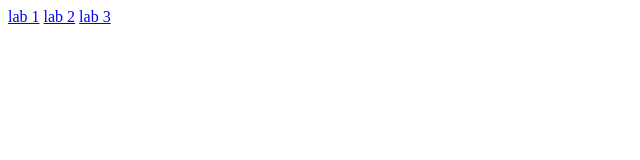
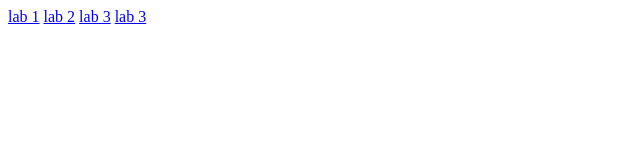
Before and after one commit to Sumbal-Zahra/wad-labs, a plain HTML site: page index.html in a window 1280 px wide. Shown: the full height of the page, 0-640 px from the left. Drawn offline with Linux system fonts and the light colour scheme.

Commit message:
Update index.html

```diff
--- a/index.html
+++ b/index.html
@@ -1,3 +1,4 @@
 <a href="https://Sumbal-Zahra.github.io/wad-labs/lab1">lab 1</a>
 <a href="https://Sumbal-Zahra.github.io/wad-labs/lab2">lab 2</a>
 <a href="https://Sumbal-Zahra.github.io/wad-labs/lab3">lab 3</a>
+<a href="https://Sumbal-Zahra.github.io/wad-labs/lab3">lab 3</a>
```
